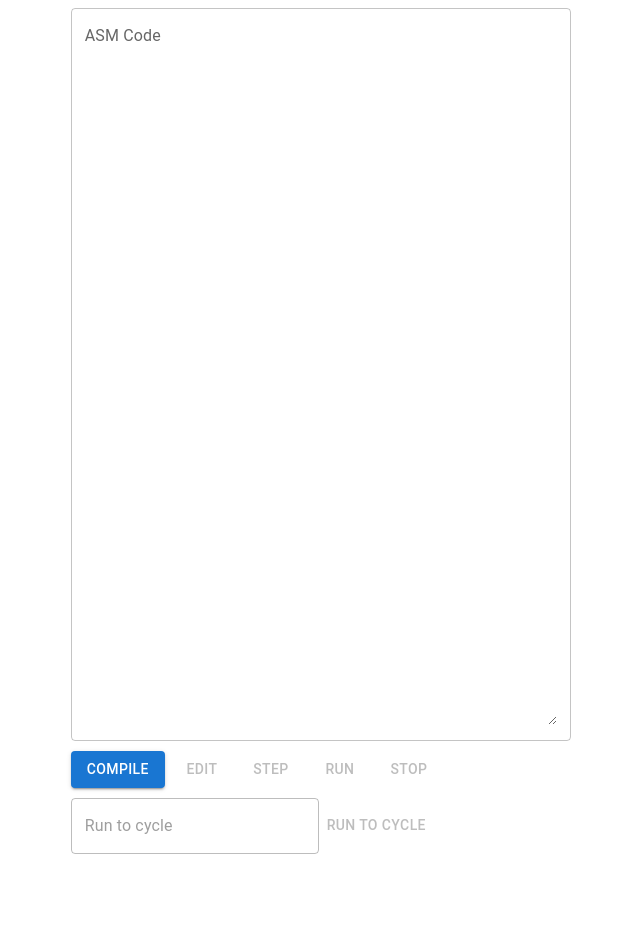
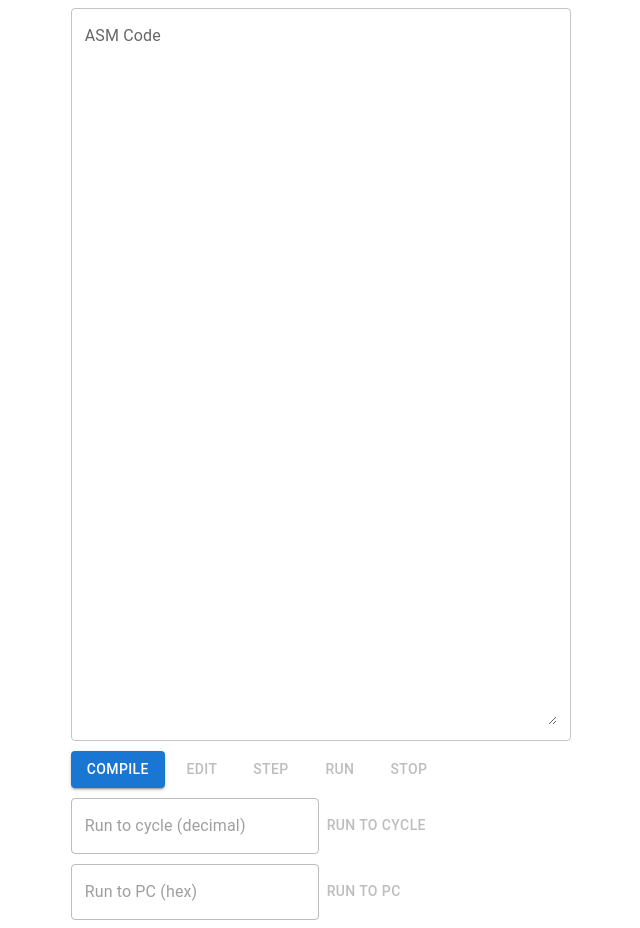
Before and after one commit to tony-ist/arpuemu, a React (Vite) app: page / in a window 1280 px wide. Shown: the whole page, without its empty margins (44-684 px from the left). Before the commit the page ends 862 px from the top, so only its background shows below. Built offline with nearby package versions, Linux system fonts and the light colour scheme; a web font is replaced by a local one.

Commit message:
Run to PC

```diff
--- a/src/components/code-editor/CodeEditor.module.css
+++ b/src/components/code-editor/CodeEditor.module.css
@@ -6,7 +6,7 @@
 }
 
 .compiledCodeContainer {
-  height: calc(100vh - 130px);
+  height: calc(100vh - 195px);
   overflow-y: scroll;
   resize: vertical;
 }
--- a/src/components/controls/EmulatorControls.tsx
+++ b/src/components/controls/EmulatorControls.tsx
@@ -3,7 +3,6 @@ import Box from '@mui/material/Box';
 import Button from '@mui/material/Button';
 import React, { useState } from 'react';
 import TextField from '@mui/material/TextField';
-import Modal from '@mui/material/Modal';
 
 interface EmulatorControlsPropsType {
   compile: () => void;
@@ -11,18 +10,26 @@ interface EmulatorControlsPropsType {
   run: () => void;
   stop: () => void;
   runToCycle: (cycle: number) => void;
+  runToPC: (pc: number) => void;
   isEditing: boolean;
   setIsEditing: (isEditing: boolean) => void;
   isRunning: boolean;
 }
 
 export function EmulatorControls(props: EmulatorControlsPropsType) {
-  const { compile, step, run, stop, runToCycle, isRunning, isEditing, setIsEditing } = props;
+  const { compile, step, run, stop, runToCycle, runToPC, isRunning, isEditing, setIsEditing } = props;
   const [cycleInputValue, setCycleInputValue] = useState('');
+  const [pcInputValue, setPCInputValue] = useState('');
 
   function onCycleInputKeyDown(event: React.KeyboardEvent<HTMLDivElement>) {
     if (event.code === 'Enter') {
       runToCycle(parseInt(cycleInputValue));
+    }
+  }
+
+  function onPCInputKeyDown(event: React.KeyboardEvent<HTMLDivElement>) {
+    if (event.code === 'Enter') {
+      runToPC(parseInt(pcInputValue, 16));
     }
   }
 
@@ -76,8 +83,7 @@ export function EmulatorControls(props: EmulatorControlsPropsType) {
       </Box>
       <Box className={styles.buttonsRow}>
         <TextField
-          autoFocus
-          label="Run to cycle"
+          label="Run to cycle (decimal)"
           value={cycleInputValue}
           onKeyDown={onCycleInputKeyDown}
           onChange={(event) => setCycleInputValue(event.target.value)}
@@ -91,6 +97,22 @@ export function EmulatorControls(props: EmulatorControlsPropsType) {
           Run to cycle
         </Button>
       </Box>
+      <Box className={styles.buttonsRow}>
+        <TextField
+          label="Run to PC (hex)"
+          value={pcInputValue}
+          onKeyDown={onPCInputKeyDown}
+          onChange={(event) => setPCInputValue(event.target.value)}
+          disabled={isEditing || isRunning}
+        />
+        <Button
+          variant="text"
+          onClick={() => runToPC(parseInt(pcInputValue, 16))}
+          disabled={isEditing || isRunning}
+        >
+          Run to PC
+        </Button>
+      </Box>
     </Box>
   );
 }
--- a/src/components/main-page/MainPage.tsx
+++ b/src/components/main-page/MainPage.tsx
@@ -10,6 +10,11 @@ import { EmulatorControls } from '../controls/EmulatorControls.tsx';
 import Container from '@mui/material/Container';
 
 const RUN_INTERVAL_MS = 1;
+
+interface RunToOptions {
+  cycle?: number;
+  pc?: number;
+}
 
 export function MainPage() {
   const { initEmulator, emulatorState, step: emulatorStep, portInput: emulatorPortInput } = useContext(EmulatorContext);
@@ -69,7 +74,7 @@ export function MainPage() {
   }
 
   function run() {
-   runToCycle(+Infinity);
+   runTo({ cycle: +Infinity });
   }
 
   function stop() {
@@ -79,7 +84,9 @@ export function MainPage() {
     setIsRunning(false);
   }
 
-  function runToCycle(cycle: number) {
+  function runTo(options: RunToOptions) {
+    const { cycle = +Infinity, pc = +Infinity } = options;
+
     intervalRef.current = setInterval(() => {
       if (emulatorState === null) {
         throw new Error('Should initialize emulator before using run on it');
@@ -88,7 +95,7 @@ export function MainPage() {
       try {
         const isHalt = emulatorState.asmLines[emulatorState.lineIndex].isHalt();
 
-        if (isHalt || emulatorState.cycle >= cycle) {
+        if (isHalt || emulatorState.cycle >= cycle || emulatorState.PC === pc) {
           stop();
           return;
         }
@@ -142,7 +149,8 @@ export function MainPage() {
               step={step}
               run={run}
               stop={stop}
-              runToCycle={runToCycle}
+              runToCycle={(cycle) => runTo({ cycle })}
+              runToPC={(pc) => runTo({ pc })}
               isEditing={isEditing}
               setIsEditing={setIsEditing}
               isRunning={isRunning}
```
